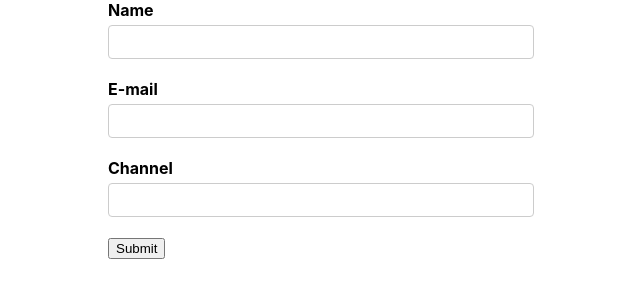
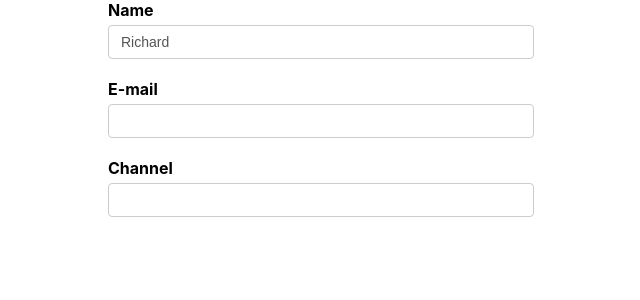
Before and after one commit to rikster/react-formik-1, a React (Create React App) app: page / in a window 1280 px wide. Shown: the top 300 px of the page, without its empty margins (319-959 px from the left). Built offline with nearby package versions, Linux system fonts and the light colour scheme.

Commit message:
add form state

```diff
--- a/src/components/YoutubeForm.js
+++ b/src/components/YoutubeForm.js
@@ -1,25 +1,48 @@
 import React from 'react'
-import { useFormik } from 'formik'
+import {useFormik} from 'formik'
 
-function YoutubeForm () {
-  const formik = useFormik({})
+export const YoutubeForm = () => {
+
+    const formik = useFormik({
+        initialValues: {
+            name: 'Richard',
+            email: '',
+            channel: ''
+        }
+    })
+
+    console.log(formik.values)
 
     return (
         <div>
             <form>
                 <label htmlFor='name'>Name</label>
-        <input type='text' id='name' name='name' />
+                <input
+                    type='text'
+                    id='name'
+                    name='name'
+                    onChange={formik.handleChange}
+                    value={formik.values.name}
+                />
 
                 <label htmlFor='email'>E-mail</label>
-        <input type='email' id='email' name='email' />
+                <input
+                    type='email'
+                    id='email'
+                    name='email'
+                    onChange={formik.handleChange}
+                    value={formik.values.email}
+                />
 
                 <label htmlFor='channel'>Channel</label>
-        <input type='text' id='channel' name='channel' />
-
-        <button>Submit</button>
+                <input
+                    type='text'
+                    id='channel'
+                    name='channel'
+                    onChange={formik.handleChange}
+                    value={formik.values.channel}
+                />
             </form>
         </div>
     )
 }
-
-export default YoutubeForm
```
Also changed, not shown: src/App.js (+6 -6 lines). Lines whose indentation alone changed are shown as unchanged.
